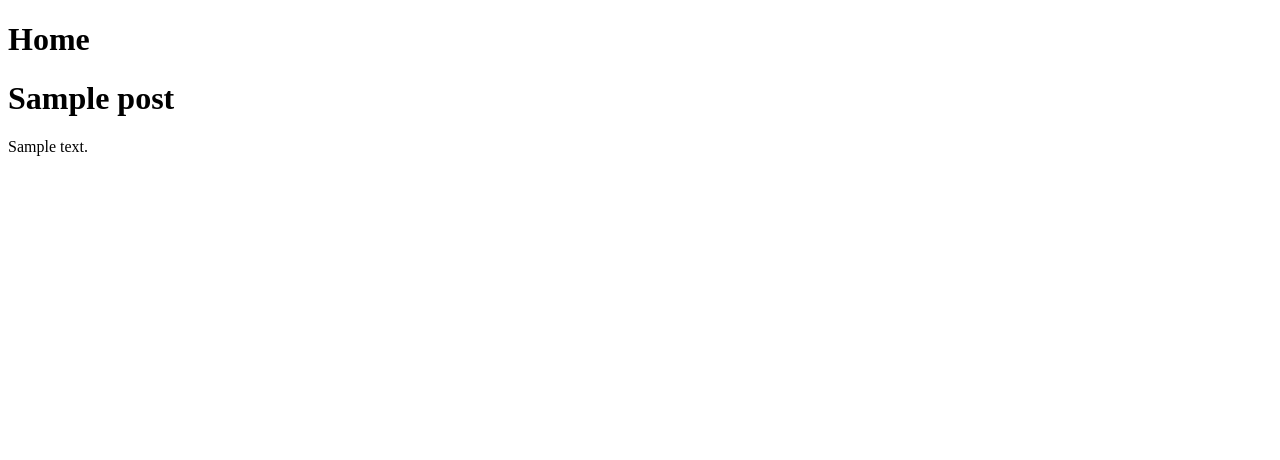
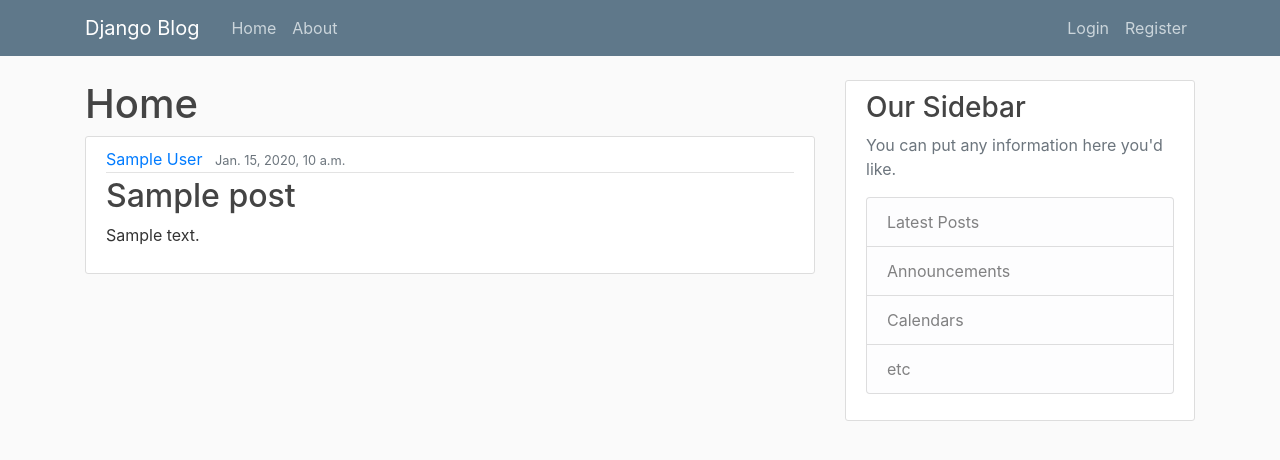
Before and after one commit to RamyaPriyadarshini/Blog, a Django app: template django_project/blog/templates/blog/home.html in a window 1280 px wide. Shown: the top 460 px of the page. Run offline with Django 3.2, Linux system fonts and the light colour scheme; the template is opened without the code that fills it: most values are stand-ins (such as "Sample title", 1, 10 or a date in 2020); some libraries are stand-ins or nearby versions.

Commit message:
Added static files, Added css and bootstrap

```diff
--- /dev/null
+++ b/django_project/blog/static/blog/main.css
@@ -0,0 +1,84 @@
+body {
+  background: #fafafa;
+  color: #333333;
+  margin-top: 5rem;
+}
+
+h1, h2, h3, h4, h5, h6 {
+  color: #444444;
+}
+
+ul {
+  margin: 0;
+}
+
+.bg-steel {
+  background-color: #5f788a;
+}
+
+.site-header .navbar-nav .nav-link {
+  color: #cbd5db;
+}
+
+.site-header .navbar-nav .nav-link:hover {
+  color: #ffffff;
+}
+
+.site-header .navbar-nav .nav-link.active {
+  font-weight: 500;
+}
+
+.content-section {
+  background: #ffffff;
+  padding: 10px 20px;
+  border: 1px solid #dddddd;
+  border-radius: 3px;
+  margin-bottom: 20px;
+}
+
+.article-title {
+  color: #444444;
+}
+
+a.article-title:hover {
+  color: #428bca;
+  text-decoration: none;
+}
+
+.article-content {
+  white-space: pre-line;
+}
+
+.article-img {
+  height: 65px;
+  width: 65px;
+  margin-right: 16px;
+}
+
+.article-metadata {
+  padding-bottom: 1px;
+  margin-bottom: 4px;
+  border-bottom: 1px solid #e3e3e3
+}
+
+.article-metadata a:hover {
+  color: #333;
+  text-decoration: none;
+}
+
+.article-svg {
+  width: 25px;
+  height: 25px;
+  vertical-align: middle;
+}
+
+.account-img {
+  height: 125px;
+  width: 125px;
+  margin-right: 20px;
+  margin-bottom: 16px;
+}
+
+.account-heading {
+  font-size: 2.5rem;
+}
--- a/django_project/blog/templates/blog/base.html
+++ b/django_project/blog/templates/blog/base.html
@@ -1,10 +1,56 @@
+{% load static%}
 <!DOCTYPE html>
 <html>
 <head>
     <title></title>
+    <link rel="stylesheet" href="https://stackpath.bootstrapcdn.com/bootstrap/4.2.1/css/bootstrap.min.css" integrity="sha384-GJzZqFGwb1QTTN6wy59ffF1BuGJpLSa9DkKMp0DgiMDm4iYMj70gZWKYbI706tWS" crossorigin="anonymous">
+
+    <link rel="stylesheet" type="text/css" href="{% static 'blog/main.css' %}">
 </head>
 <body>
-    {%block content%}
-    {%endblock content%}
+    <header class="site-header">
+      <nav class="navbar navbar-expand-md navbar-dark bg-steel fixed-top">
+        <div class="container">
+          <a class="navbar-brand mr-4" href="{% url 'blog-home' %}">Django Blog</a>
+          <button class="navbar-toggler" type="button" data-toggle="collapse" data-target="#navbarToggle" aria-controls="navbarToggle" aria-expanded="false" aria-label="Toggle navigation">
+          <span class="navbar-toggler-icon"></span>
+          </button>
+          <div class="collapse navbar-collapse" id="navbarToggle">
+            <div class="navbar-nav mr-auto">
+              <a class="nav-item nav-link" href="{% url 'blog-home' %}">Home</a>
+              <a class="nav-item nav-link" href="{% url 'blog-about' %}">About</a>
+            </div>
+            <!-- Navbar Right Side -->
+            <div class="navbar-nav">
+              <a class="nav-item nav-link" href="#">Login</a>
+              <a class="nav-item nav-link" href="#">Register</a>
+            </div>
+          </div>
+        </div>
+      </nav>
+    </header>
+    <main role="main" class="container">
+      <div class="row">
+        <div class="col-md-8">
+          {% block content %}{% endblock %}
+        </div>
+        <div class="col-md-4">
+          <div class="content-section">
+            <h3>Our Sidebar</h3>
+            <p class='text-muted'>You can put any information here you'd like.
+              <ul class="list-group">
+                <li class="list-group-item list-group-item-light">Latest Posts</li>
+                <li class="list-group-item list-group-item-light">Announcements</li>
+                <li class="list-group-item list-group-item-light">Calendars</li>
+                <li class="list-group-item list-group-item-light">etc</li>
+              </ul>
+            </p>
+          </div>
+        </div>
+      </div>
+    </main>
+    <script src="https://code.jquery.com/jquery-3.3.1.slim.min.js" integrity="sha384-q8i/X+965DzO0rT7abK41JStQIAqVgRVzpbzo5smXKp4YfRvH+8abtTE1Pi6jizo" crossorigin="anonymous"></script>
+    <script src="https://cdnjs.cloudflare.com/ajax/libs/popper.js/1.14.6/umd/popper.min.js" integrity="sha384-wHAiFfRlMFy6i5SRaxvfOCifBUQy1xHdJ/yoi7FRNXMRBu5WHdZYu1hA6ZOblgut" crossorigin="anonymous"></script>
+    <script src="https://stackpath.bootstrapcdn.com/bootstrap/4.2.1/js/bootstrap.min.js" integrity="sha384-B0UglyR+jN6CkvvICOB2joaf5I4l3gm9GU6Hc1og6Ls7i6U/mkkaduKaBhlAXv9k" crossorigin="anonymous"></script>
 </body>
 </html>
--- a/django_project/blog/templates/blog/home.html
+++ b/django_project/blog/templates/blog/home.html
@@ -1,8 +1,16 @@
 {% extends "blog/base.html" %}
 {% block content %}
     <h1>Home</h1>
-    {% for i in posts %}
-    <h1>{{i.title}}</h1>
-    <p>{{i.content}}</p>
+    {% for post in posts %}
+        <article class="media content-section">
+          <div class="media-body">
+            <div class="article-metadata">
+              <a class="mr-2" href="#">{{ post.author }}</a>
+              <small class="text-muted">{{ post.date_posted }}</small>
+            </div>
+            <h2><a class="article-title" href="#">{{ post.title }}</a></h2>
+            <p class="article-content">{{ post.content }}</p>
+          </div>
+        </article>
     {% endfor %}
 {% endblock content %}
```
